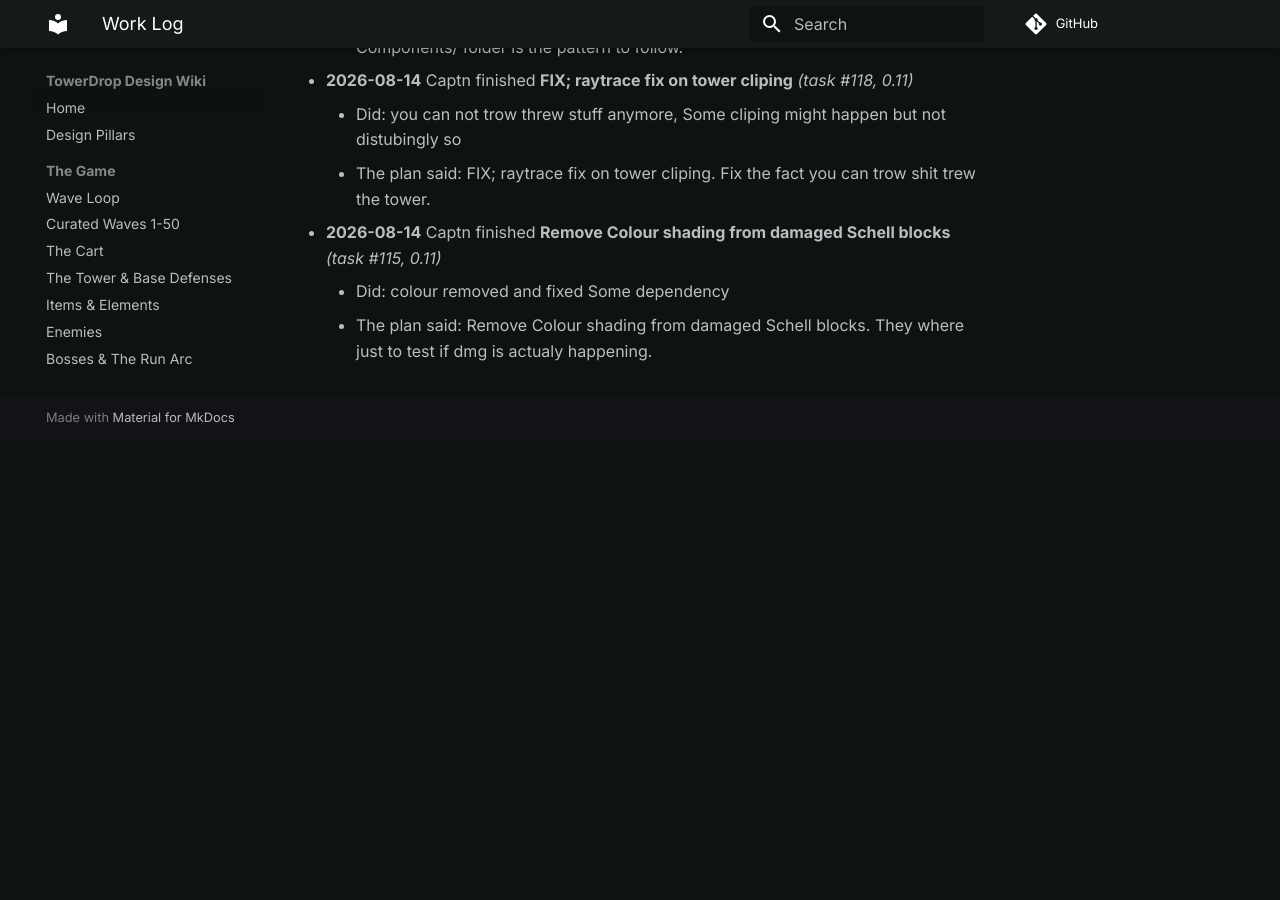
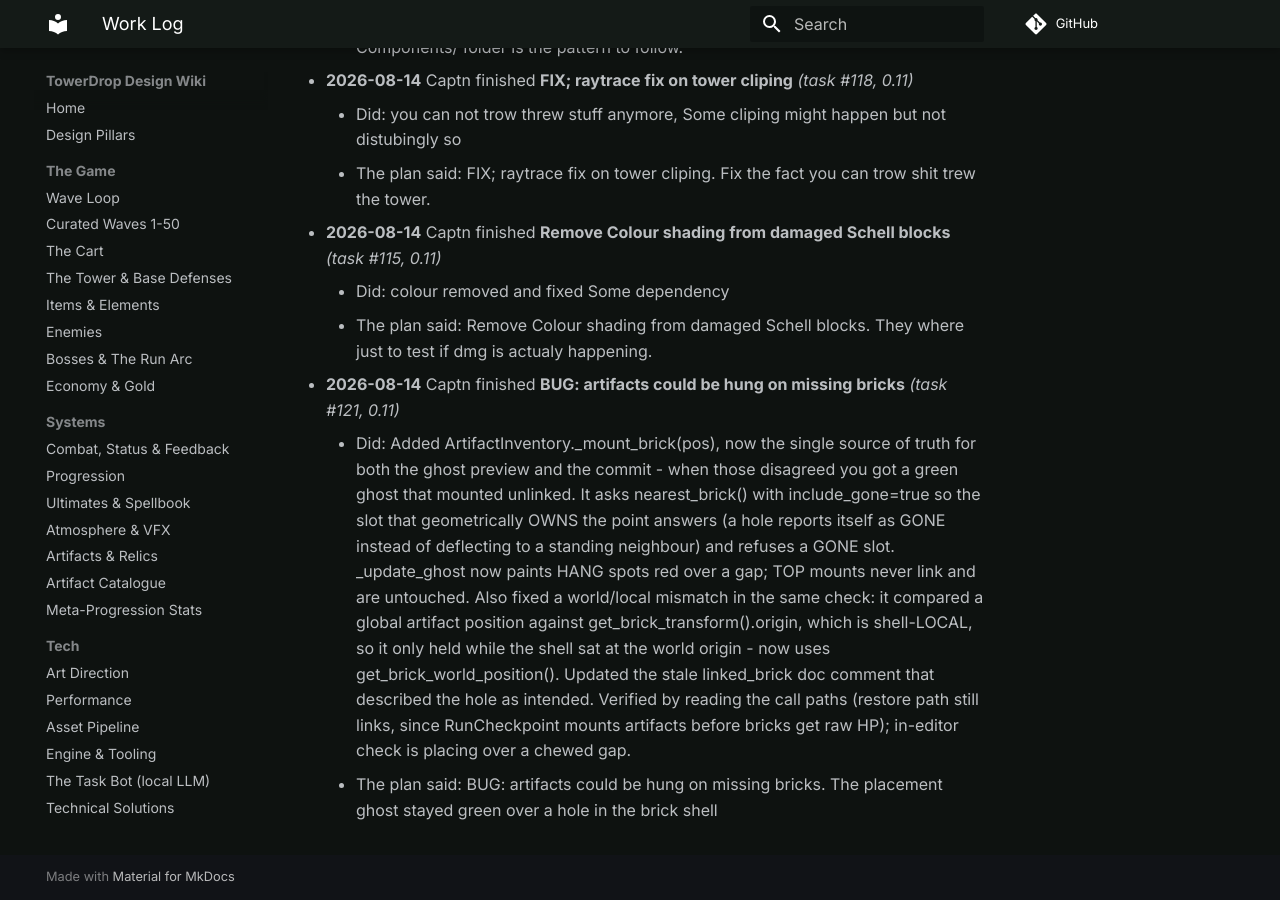
Before and after one commit to cap7n/towerdrop-docs, an MkDocs documentation site: the page built from docs/project/log.md, in a window 1280 px wide and 900 px high, scrolled down 1212 px. Built offline with MkDocs 1.6.1 and Material for MkDocs 9.7.7, drawn with Linux system fonts in a browser that asks for light colours; comment, search, counter and statistics services are not loaded; before the commit the page ends 1653 px from its top, so only the background shows below that.

Commit message:
log: BUG: artifacts could be hung on missing bricks (task #121)

```diff
--- a/docs/project/log.md
+++ b/docs/project/log.md
@@ -25,3 +25,6 @@
 - **2026-08-14** Captn finished **Remove Colour shading from damaged Schell blocks** _(task #115, 0.11)_
     - Did: colour removed and fixed Some dependency
     - The plan said: Remove Colour shading from damaged Schell blocks. They where just to test if dmg is actualy happening.
+- **2026-08-14** Captn finished **BUG: artifacts could be hung on missing bricks** _(task #121, 0.11)_
+    - Did: Added ArtifactInventory._mount_brick(pos), now the single source of truth for both the ghost preview and the commit - when those disagreed you got a green ghost that mounted unlinked. It asks nearest_brick() with include_gone=true so the slot that geometrically OWNS the point answers (a hole reports itself as GONE instead of deflecting to a standing neighbour) and refuses a GONE slot. _update_ghost now paints HANG spots red over a gap; TOP mounts never link and are untouched. Also fixed a world/local mismatch in the same check: it compared a global artifact position against get_brick_transform().origin, which is shell-LOCAL, so it only held while the shell sat at the world origin - now uses get_brick_world_position(). Updated the stale linked_brick doc comment that described the hole as intended. Verified by reading the call paths (restore path still links, since RunCheckpoint mounts artifacts before bricks get raw HP); in-editor check is placing over a chewed gap.
+    - The plan said: BUG: artifacts could be hung on missing bricks. The placement ghost stayed green over a hole in the brick shell
```
